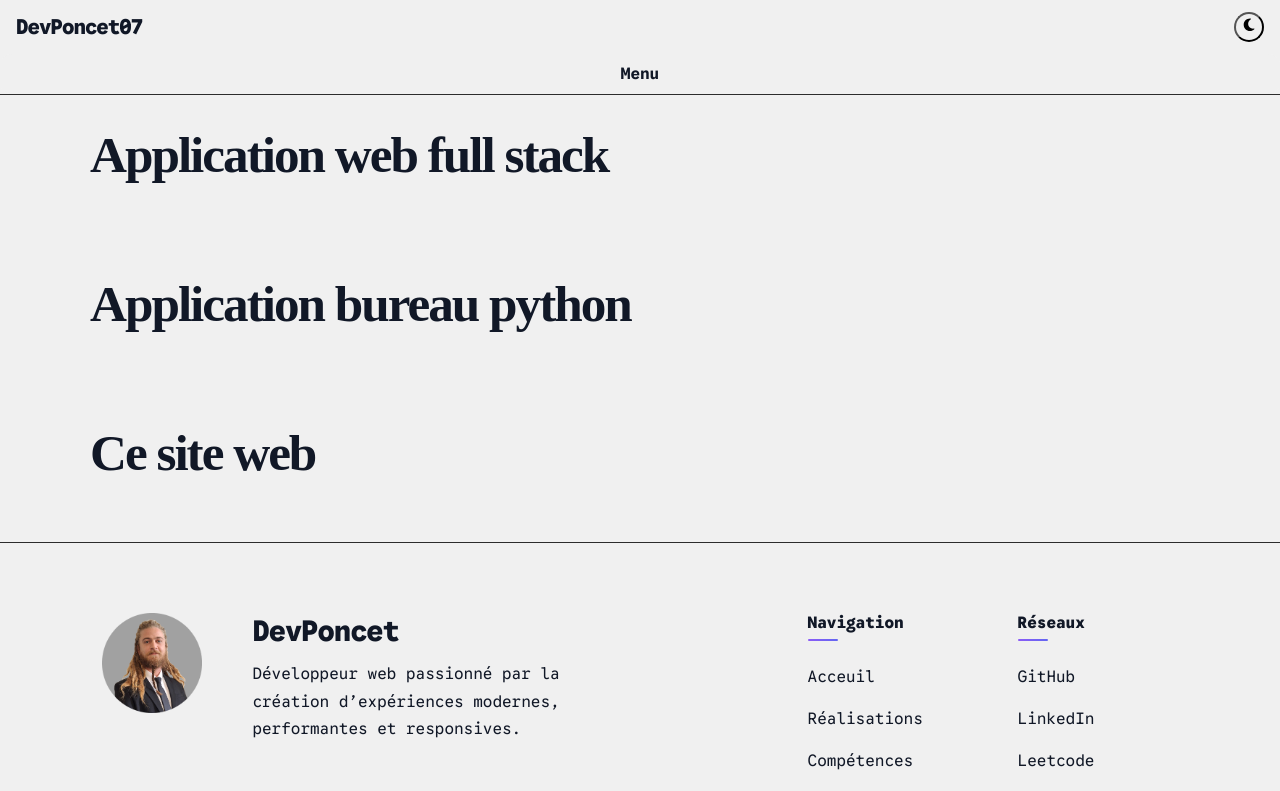
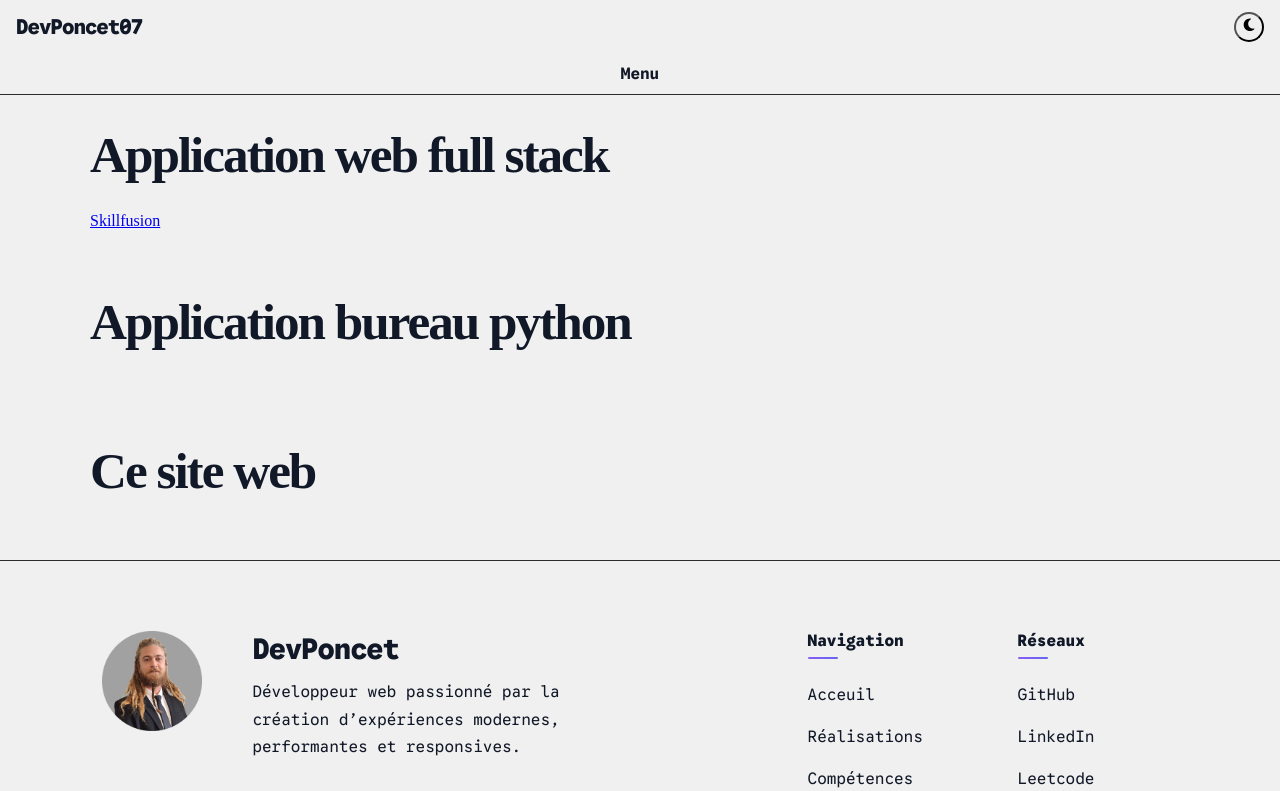
Before and after one commit to DevPoncet07/devponcet07ClientWeb, a Next.js app in the folder src/: page /realisations in a window 1280 px wide. Shown: the top 791 px of the page. Built offline with nearby package versions, Linux system fonts and the light colour scheme.

Commit message:
add link to skillfusion

```diff
--- a/src/app/realisations/page.tsx
+++ b/src/app/realisations/page.tsx
@@ -10,7 +10,7 @@ export default function Home() {
     <Header/>
     <Main>
       <Section id="realisation-1" title="Application web full stack">
-        <p></p>
+        <a href="https://skillfusion.devponcet07.fr">Skillfusion</a>
       </Section>
 
       <Section id="realisation-2" title="Application bureau python">
```
